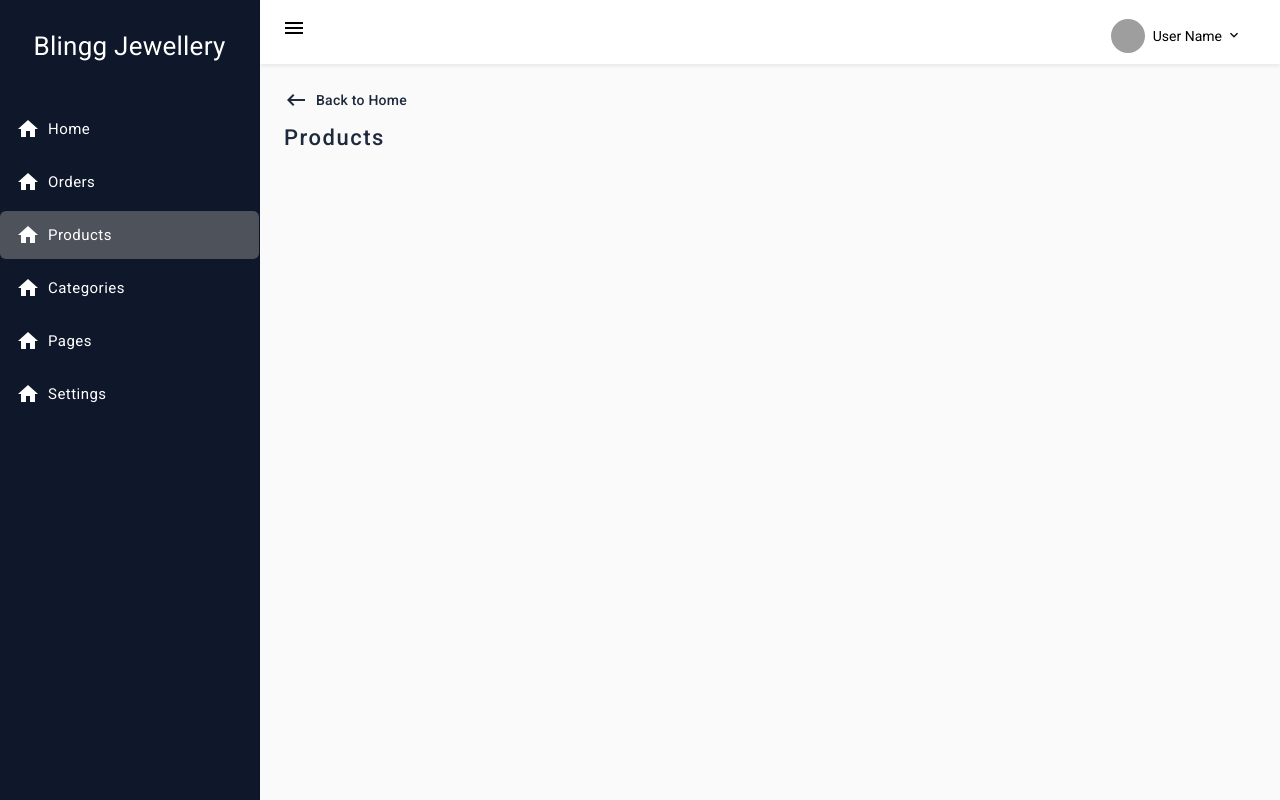
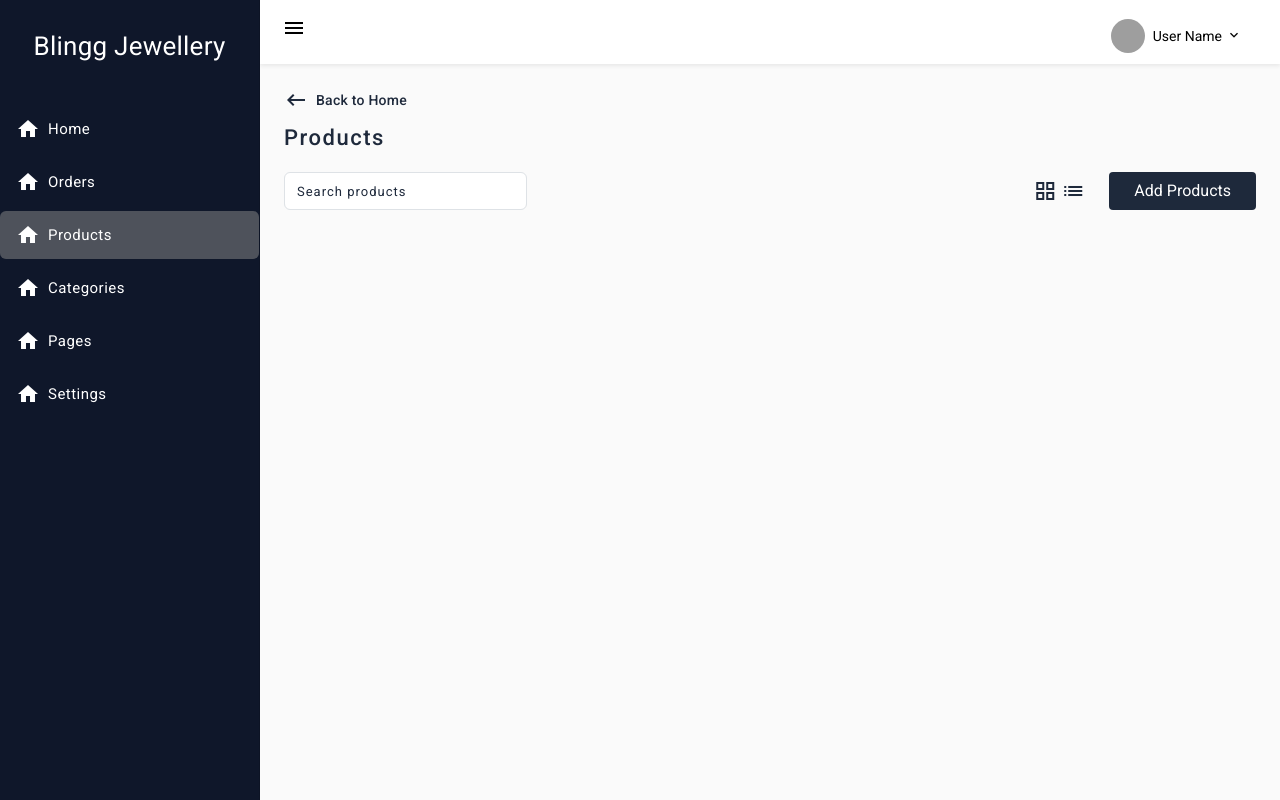
Before and after one commit to Rohitjangid17/blingg-jewellery-admin-web, an Angular app: page /products in a window 1280 px wide. Built offline with nearby package versions, Linux system fonts and the light colour scheme; grey boxes are pictures that could not be loaded.

Commit message:
product sub header ui done

```diff
--- a/src/app/pages/products/products.component.html
+++ b/src/app/pages/products/products.component.html
@@ -1,3 +1,19 @@
 <div class="px-4 pt-3">
     <app-custom-header [previousPage]="previousPage" [title]="title"></app-custom-header>
+
+    <div class="d-flex align-items-center justify-content-between flex-wrap mt-4">
+        <div class="w-25">
+            <input type="search" class="form-control shadow-none w-100  bg-white product-search-input-box border"
+                placeholder="Search products" />
+        </div>
+
+        <div class="d-flex align-items-center gap-4">
+            <div class="d-flex gap-1">
+                <mat-icon class="grid-view-material-icon">grid_view</mat-icon>
+                <mat-icon class="list-view-material-icon">list</mat-icon>
+            </div>
+
+            <button class="btn btn-default shadow-none border-0">Add Products</button>
+        </div>
+    </div>
 </div>
--- a/src/app/pages/products/products.component.scss
+++ b/src/app/pages/products/products.component.scss
@@ -0,0 +1,20 @@
+.product-search-input-box::placeholder {
+    color: #1E293B;
+    font-size: 13px;
+    font-weight: 400;
+    letter-spacing: 1px;
+}
+
+.grid-view-material-icon,
+.list-view-material-icon {
+    font-size: 24px;
+    cursor: pointer;
+    color: #1E293B;
+}
+
+.btn-default {
+    background-color: #1E293B !important;
+    color: white !important;
+    border-radius: 4px;
+    padding: 7px 25px;
+}
```
